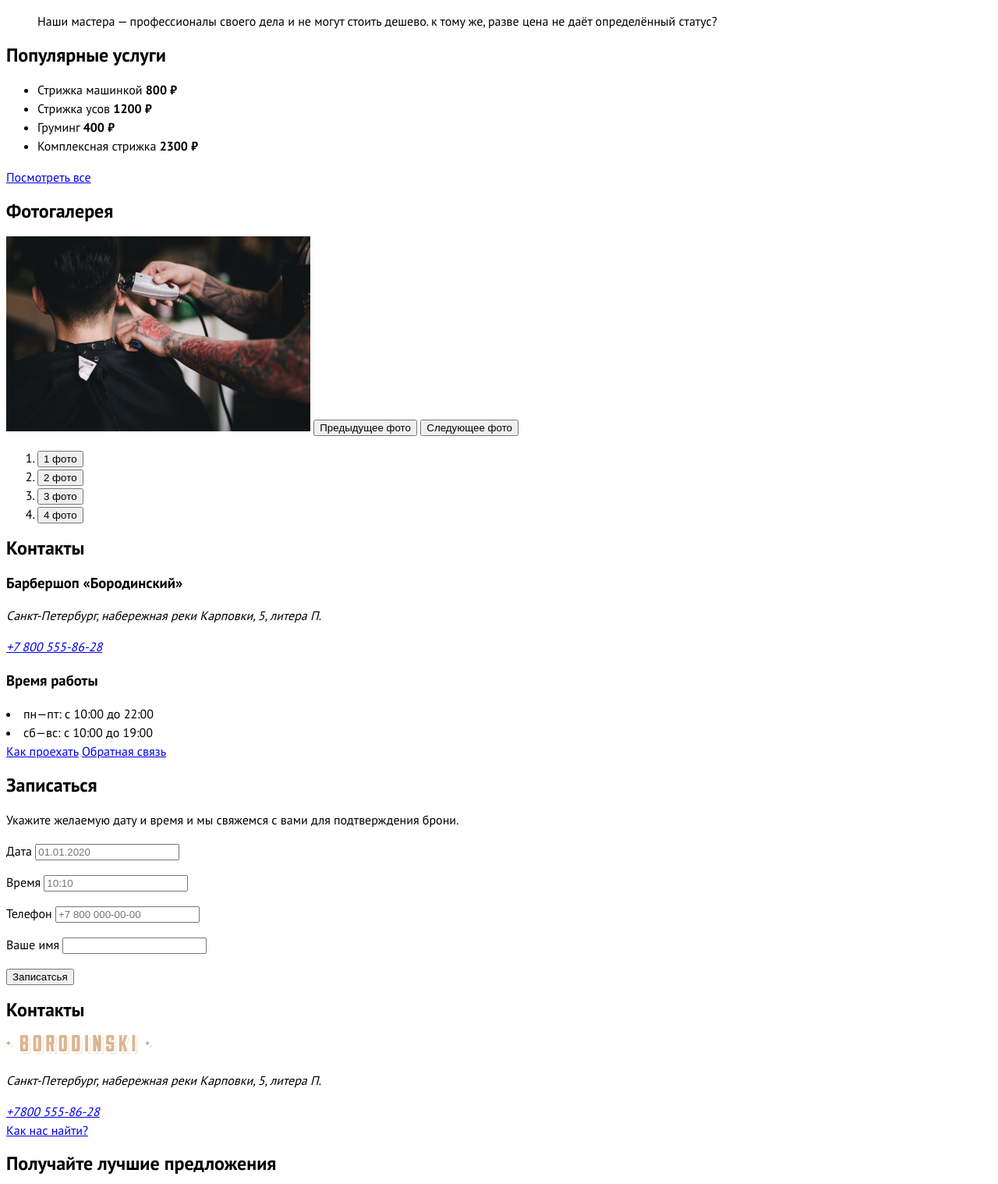
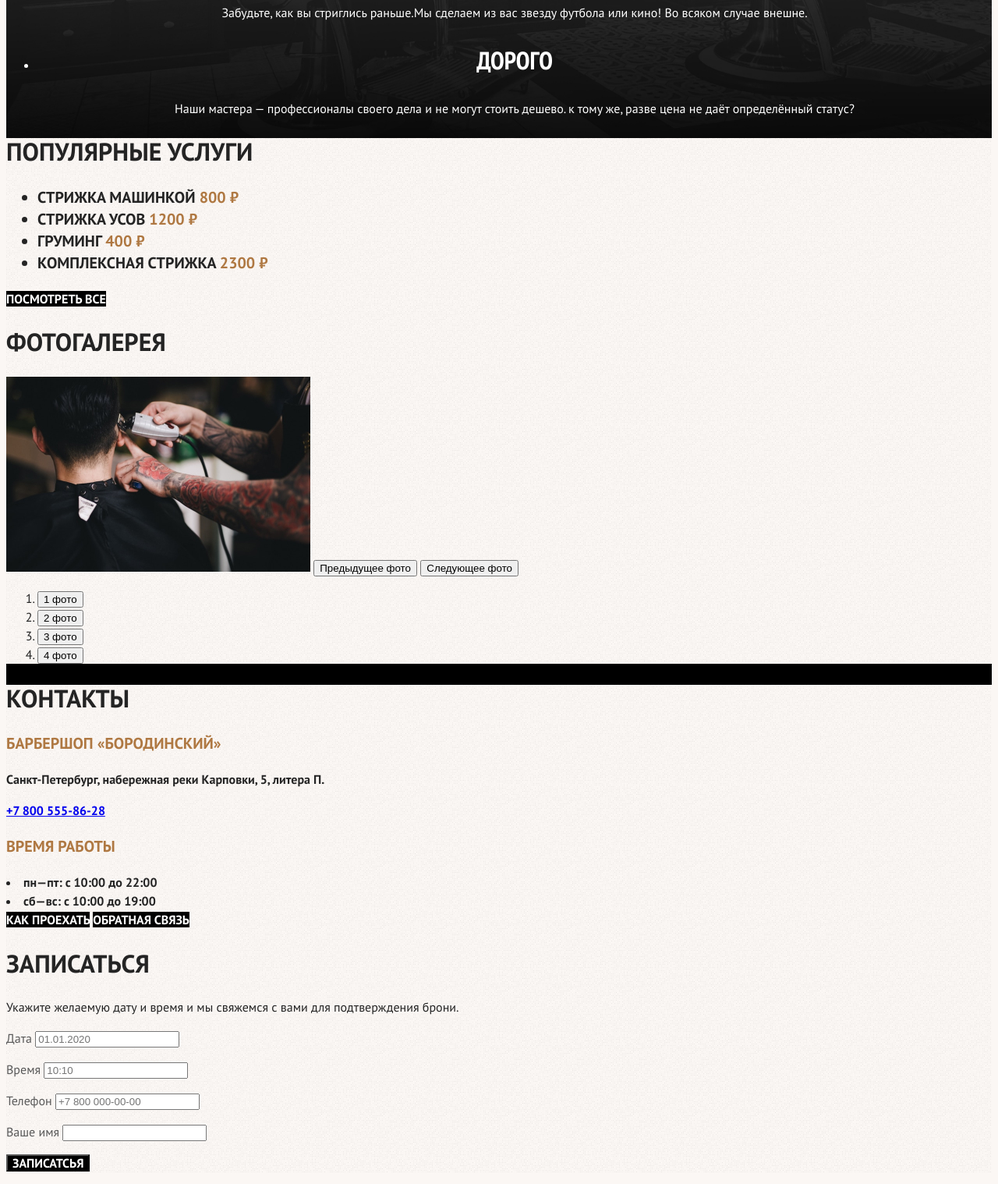
Before and after one commit to zarram89/markup-1-barbershop, a plain HTML site: page index.html in a window 1280 px wide. Shown: the part 663-2181 px from the top of the page at 78% size. Drawn offline with Linux system fonts and the light colour scheme.

Commit message:
feat: adds index basic styles

```diff
--- a/index.html
+++ b/index.html
@@ -58,6 +58,7 @@
         </li>
       </ul>
     </section>
+    <div class="index-columns">
       <section class="services">
         <h2 class="services-title">Популярные услуги</h2>
         <ul class="services-list">
@@ -104,6 +105,8 @@
           </li>
         </ol>
       </section>
+    </div>
+    <div class="index-columns">
       <section class="contacts">
         <h2 class="contacts-title">Контакты</h2>
         <h3 class="contacts-subtitle">Барбершоп «Бородинский»</h3>
@@ -142,6 +145,7 @@
           <button class="button" type="submit">Записатсья</button>
         </form>
       </section>
+    </div>
   </main>
   <footer class="page-footer">
     <section class="footer-contacts">
--- a/styles/styles.css
+++ b/styles/styles.css
@@ -34,4 +34,181 @@ body {
   font-family: "PT Sans", Arial, sans-serif;
   font-size: 16px;
   line-height: 24px;
+  color: #242424;
+  background-color: #fbf7f4;
 }
+
+.button {
+  font-family: inherit;
+  font-size: 16px;
+  line-height: 16px;
+  font-weight: 700;
+  text-align: center;
+  color: #ffffff;
+  background-color: #000000;
+  text-decoration: none;
+  text-transform: uppercase;
+}
+
+.page-header {
+  color:#ffffff;
+  background-color: #000000;
+}
+
+.navigation-link {
+  font-family: "PT Sans Narrow", Arial, sans-serif;
+  line-height: 22px;
+  font-weight: 700;
+  text-align: center;
+  color: inherit;
+  text-decoration: none;
+  text-transform: uppercase;
+}
+
+.main-index {
+  color: #ffffff;
+  background-color: #000000;
+  background-image: url("../images/index-bg.jpg");
+  background-size: 100% auto;
+  background-repeat: no-repeat;
+}
+
+.advantages-list {
+  text-align: center;
+}
+
+.advantages-title {
+  font-family: "PT Sans Narrow", Arial, sans-serif;
+  font-size: 32px;
+  line-height: 35px;
+  text-transform: uppercase;
+}
+
+.index-columns {
+  color: #242424;
+  background-color: #fbf7f4;
+  background-image: url("../images/bg-noisy.png");
+}
+
+.services {
+  text-transform: uppercase;
+}
+
+.services-title {
+  font-size: 32px;
+  line-height: 35px;
+  font-weight: 700;
+}
+
+.services-list {
+  font-size: 20px;
+  line-height: 28px;
+  font-weight: 700;
+}
+
+.services-price {
+  color: #af7842
+}
+
+.gallery-title {
+  font-size: 32px;
+  line-height: 35px;
+  font-weight: 700;
+  text-transform: uppercase;
+}
+
+.contacts {
+  font-weight: 700;
+}
+
+.contacts-title {
+  font-size: 32px;
+  line-height: 35px;
+  font-weight: 700;
+  text-transform: uppercase;
+}
+
+.contacts-address {
+  font-style: normal;
+}
+
+.contacts-subtitle {
+  font-size: 20px;
+  line-height: 28px;
+  text-transform: uppercase;
+  color: #af7842;
+}
+
+.appointment-title {
+  font-size: 32px;
+  line-height: 35px;
+  font-weight: 700;
+  text-transform: uppercase;
+}
+
+.appointment-form {
+  color: #595959;
+}
+
+.form-label {
+  line-height: 24px;
+  font-weight: 700;
+  text-transform: uppercase;
+}
+
+.page-footer {
+  font-size: 14px;
+  font-weight: 700;
+  color: #ffffff;
+  background-color: #242424;
+  background-image: url("../images/bg-noisy.png");
+  background-repeat: repeat;
+}
+
+.page-footer a {
+  color: #ffffff;
+}
+
+.page-footer .htmlacademy-link {
+  font-size: 14px;
+  color: #dbb590;
+}
+
+.page-footer-title {
+  font-family: "PT Sans Narrow", sans-serif;
+  font-size: 20px;
+  line-height: 28px;
+  font-weight: 700;
+  color: #ffffff;
+  text-transform: uppercase;
+}
+
+.footer-contacts-address {
+  font-style: normal;
+}
+
+.footer-contacts-address p {
+  font-size: 14px;
+  line-height: 20px;
+  font-weight: 700;
+  color: #ffffff;
+}
+
+.footer-contacts-address-phone {
+  font-family: "PT Sans Narrow", sans-serif;
+  font-size: 20px;
+  line-height: 28px;
+  font-weight: 700;
+  text-decoration: underline;
+  text-transform: uppercase;
+}
+
+.footer-contacts-map-link {
+  font-family: "PT Sans Narrow", sans-serif;
+  font-size: 20px;
+  line-height: 26px;
+  font-weight: 700;
+  color: #ffffff;
+  text-decoration: underline;
+  text-transform: uppercase;
+}
```
Also changed, not shown: images/bg-noisy.png (added), images/index-bg.jpg (added). Lines whose indentation alone changed are shown as unchanged.
